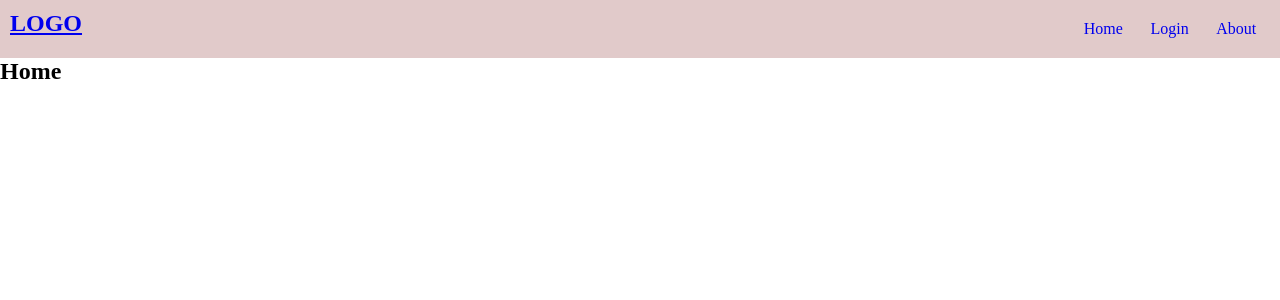
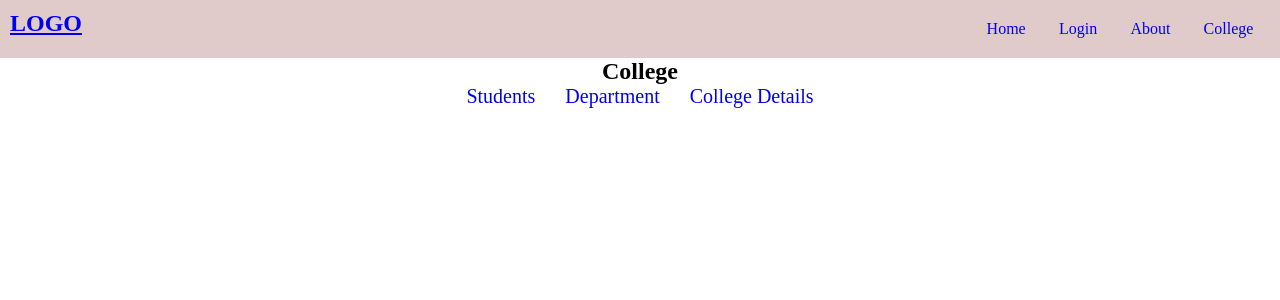
Before and after one commit to py-pankaj-ydv-7/Learning-React-js-step-by-step, a React (Vite) app in the folder react-router/react-router-7-tut/: page /college in a window 1280 px wide. Before the commit this address led to /. Shown: the top 300 px of the page. Built offline with nearby package versions, Linux system fonts and the light colour scheme.

Commit message:
nested navigation with React router

```diff
--- /dev/null
+++ b/react-router/react-router-7-tut/src/HeaderWithReactRouter/College.jsx
@@ -0,0 +1,15 @@
+import { NavLink, Outlet } from "react-router";
+
+
+export default function College() {
+  return (
+    <div className="college" style={{textAlign:"center"}}>
+        <h2>College</h2>
+        <NavLink className="link" to="student" >Students</NavLink>
+        <NavLink className="link" to="department" >Department</NavLink>
+        <NavLink className="link" to="details">College Details</NavLink>
+        <Outlet/>
+
+    </div>
+  )
+}
--- /dev/null
+++ b/react-router/react-router-7-tut/src/HeaderWithReactRouter/Departments.jsx
@@ -0,0 +1,12 @@
+// import { NavLink } from "react-router";
+
+
+export default function Department() {
+  return (
+    <div >
+        <h2>Departments page</h2>
+
+
+    </div>
+  )
+}
--- /dev/null
+++ b/react-router/react-router-7-tut/src/HeaderWithReactRouter/Details.jsx
@@ -0,0 +1,12 @@
+// import { NavLink } from "react-router";
+
+
+export default function Details() {
+  return (
+    <div>
+        <h2>Details page</h2>
+
+
+    </div>
+  )
+}
--- a/react-router/react-router-7-tut/src/HeaderWithReactRouter/Header.jsx
+++ b/react-router/react-router-7-tut/src/HeaderWithReactRouter/Header.jsx
@@ -3,6 +3,10 @@ import Home from "./Home"
 import Login from "./Login"
 import About from "./About"
 import NavBar from "./NavBar"
+import College from "./College"
+import Department from "./Departments"
+import Details from "./Details"
+import Students from "./Students"
 // import PageNotFound from "./PageNotFound"
 
 
@@ -15,6 +19,14 @@ function Header() {
             <Route path="/" element={<Home/>} />
             <Route path="/login" element={<Login/>} />
             <Route path="/about" element={<About/>} />
+            <Route path="/college" element={<College/>}>
+
+             <Route path="department" element={<Department/>} />
+             <Route path="details" element={<Details/>} />
+             <Route path="Student" element={<Students/>} />
+
+            </Route>
+
             {/* <Route path="/*" element={<PageNotFound/>}/> */}
             <Route path="/*" element={<Navigate to={"/"}/>}/> {/* yaha page redirect ho rh hai */}
 
--- a/react-router/react-router-7-tut/src/HeaderWithReactRouter/NavBar.jsx
+++ b/react-router/react-router-7-tut/src/HeaderWithReactRouter/NavBar.jsx
@@ -13,8 +13,13 @@ export default function NavBar() {
                 <li>
                     <Link className="link" to={"/login"}>Login</Link>
                 </li>
+
+                {/* nested navigation  */}
                 <li>
                     <Link className="link" to={"/about"}>About</Link>
+                </li>
+                <li>
+                    <Link className="link" to={"/college"}>College</Link>
                 </li>
             </ul>
         </div>
--- /dev/null
+++ b/react-router/react-router-7-tut/src/HeaderWithReactRouter/Students.jsx
@@ -0,0 +1,12 @@
+// import { NavLink } from "react-router";
+
+
+export default function Students() {
+  return (
+    <div>
+        <h2>Students page</h2>
+
+
+    </div>
+  )
+}
--- a/react-router/react-router-7-tut/src/HeaderWithReactRouter/header.css
+++ b/react-router/react-router-7-tut/src/HeaderWithReactRouter/header.css
@@ -17,7 +17,7 @@
 .header ul{
     display: flex;
     list-style-type: none;
-    width: 200px;
+    width: 300px;
     margin: auto;
     list-style: none;
     justify-content: space-around;
@@ -44,3 +44,10 @@
     list-style: none;
 
 } */
+
+.college .link{
+    text-decoration: none;
+    font-size: 20px;
+    margin: 15px;
+
+}
```
